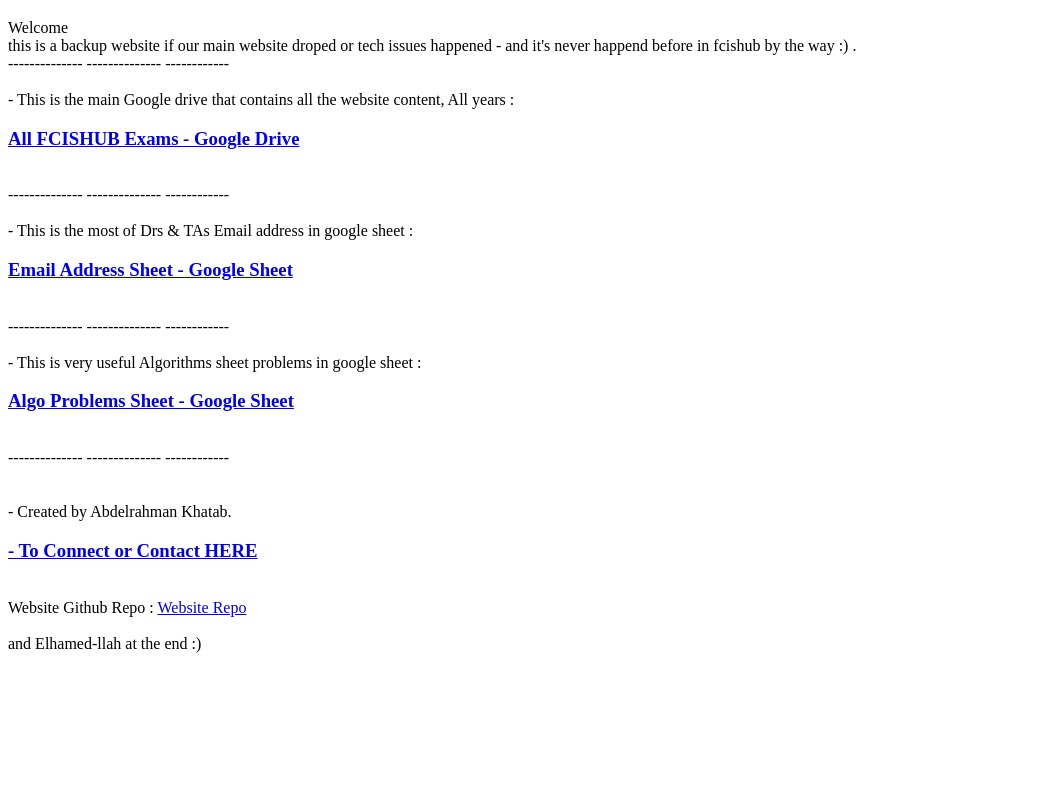
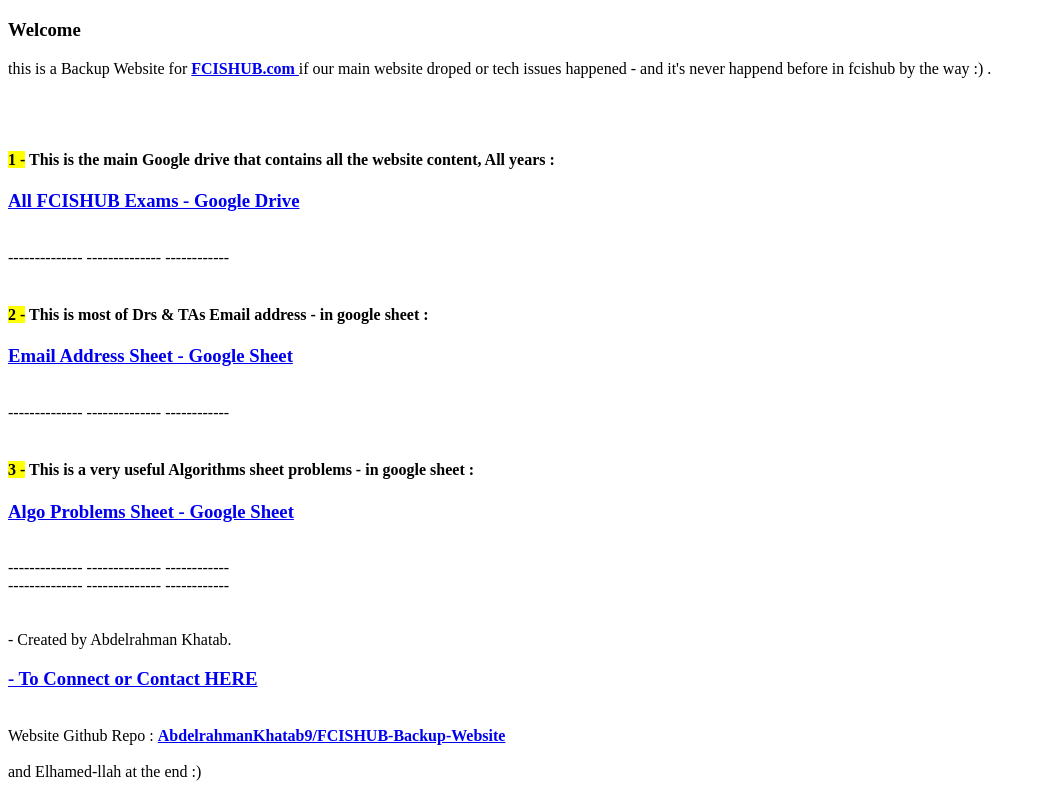
Before and after one commit to AbdelrahmanKhatab9/FCISHUB-Backup-Website, a plain HTML site: page index.html in a window 1280 px wide. Shown: the part 61-850 px from the top of the page, without its empty margins (0-1038 px from the left). Before the commit the page ends 800 px from the top, so only its background shows below. Drawn offline with Linux system fonts and the light colour scheme.

Commit message:
Update Website Source code
rewriting website source code adding more formats, bold words, marking numbers.

```diff
--- a/index.html
+++ b/index.html
@@ -1,19 +1,15 @@
 <!doctype html >
 
-<html> <!-- every thing is written in side html tag  -->
+<html>
 
-
-    <head> <!-- include meta data, info about th page -->
-
+    <head>
         <title> FCISHUB | Learn smarter and easier with finding resources in one place </title>
-
-        <!-- -META PART-     META : is a self closing tag -->
 
         <meta charset="UTF-8"/>
         <meta name="describtion" content="this website is for making it easy finding resources and exams for our classmates ." />
 
-        <style></style> <!--  for CSS  -->
-        <script></script> <!--  for JAVA SCRIPT  -->
+        <style></style>
+        <script></script>
 
          <!-- <link rel="stylesheet" href=""/> related with CSS  -->
 
@@ -21,39 +17,43 @@
     </head>
 
 
-    <body> <!-- page code & content -->
+    <body> <!-- content -->
+
 
         <h1> FCISHUB </h1>
-        Welcome <br> this is a backup website if our main website droped or tech issues happened - and it's never happend before in fcishub by the way :) .
+        <h3> Welcome </h3>
+        <p> this is a Backup Website for <a href="https://fcishub.com/"><b> FCISHUB.com </b> </a> if our main website droped or tech issues happened - and it's never happend before in fcishub by the way :) .</p>
 
-        <br> -------------- -------------- ------------ <br><br>
+        <br><br>
 
 
-       - This is the main Google drive that contains all the website content, All years :
-
+        <h4> <mark>1 -</mark> This is the main Google drive that contains all the website content, All years :</h4>
         <h3><a href="https://drive.google.com/drive/u/5/folders/1KB2r1rgFkFSHHZDKoETrKi4qHLaqDUyG"> All FCISHUB Exams - Google Drive </a></h3>
 
         <br> -------------- -------------- ------------ <br><br>
 
-        - This is the most of Drs & TAs Email address in google sheet :
+        <h4> <mark>2 -</mark> This is most of Drs & TAs Email address - in google sheet : </h4>
         <h3><a href="https://docs.google.com/spreadsheets/d/1A5HCqCljBtRa3w0aF5kU32j6jDpdeNs855z52ScC4K8/edit#gid=0"> Email Address Sheet - Google Sheet </a></h3>
 
 
         <br> -------------- -------------- ------------ <br><br>
 
-        - This is very useful Algorithms sheet problems in google sheet :
+        <h4> <mark>3 -</mark> This is a very useful Algorithms sheet problems - in google sheet : </h4>
         <h3><a href="https://docs.google.com/spreadsheets/d/1nnOwKk9vJbPMnhn_QjohEmtGL2Wq3esVbPUIQcVB1wI/edit#gid=1571007922"> Algo Problems Sheet - Google Sheet </a></h3>
 
-        <br> -------------- -------------- ------------ <br><br><br>
+        <br> -------------- -------------- ------------ <br>
+         -------------- -------------- ------------ <br><br><br>
 
         - Created by Abdelrahman Khatab.
 
 
         <h3><a href="https://abdelrahmankhatab.bio.link/"> - To Connect or Contact HERE</a></h3>
 
-        <br> Website Github Repo : <a href="https://github.com/AbdelrahmanKhatab9/FCISHUB-Backup-Website"> Website Repo </a>
+        <br>  Website Github Repo :  <a href="https://github.com/AbdelrahmanKhatab9/FCISHUB-Backup-Website"> <b> AbdelrahmanKhatab9/FCISHUB-Backup-Website </b></a>
 
         <br><br> and Elhamed-llah at the end :)
+
+
     </body>
 
 <!-- Abdelrahman Khatab Production hahaaa -->
```
